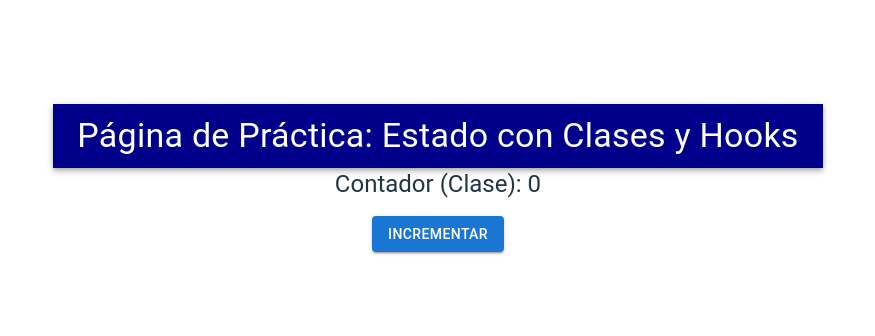
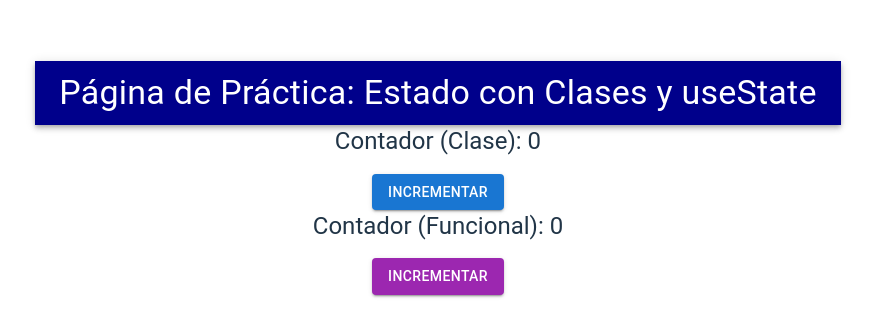
Before and after one commit to tokki9/Vite-React, a React (Vite) app: page / in a window 1280 px wide. Shown: the part 222-558 px from the top of the page, without its empty margins (202-1077 px from the left). Built offline with nearby package versions, Linux system fonts and the light colour scheme.

Commit message:
Uso de useState

```diff
--- a/src/App.jsx
+++ b/src/App.jsx
@@ -2,8 +2,7 @@
 Archivo : index.html
 Autor : Paolo Jesus Mansilla Ttito
 Fecha : 29/09/2024
-Descripción : Agregaremos un boton de Material UI con un evento onClick
-para incrementar un contador.
+Descripción : Uso de estado con useState
 */
 import reactLogo from './assets/react.svg'
 import viteLogo from '/vite.svg'
@@ -11,12 +10,14 @@ import './App.css'
 import React from 'react';
 import Header from './Header';
 import ContadorClase from './ContadorClase';
+import ContadorFuncional from './ContadorFuncional';
 
 function App() {
   return (
     <div>
-      <Header titulo="Página de Práctica: Estado con Clases y Hooks" />
+      <Header titulo="Página de Práctica: Estado con Clases y useState" />
       <ContadorClase />
+      <ContadorFuncional />
     </div>
   );
 }
--- /dev/null
+++ b/src/ContadorFuncional.jsx
@@ -0,0 +1,28 @@
+// src/ContadorFuncional.jsx
+import React, { useState } from 'react';
+import { Button, Typography } from '@mui/material';
+
+const ContadorFuncional = () => {
+  const [contador, setContador] = useState(0);
+
+  const incrementar = () => {
+    setContador(contador + 1);
+  }
+
+  return (
+    <div>
+      <Typography variant="h5" component="div" sx={{ marginBottom: 2 }}>
+        Contador (Funcional): {contador}
+      </Typography>
+      <Button
+        variant="contained"
+        color="secondary"
+        onClick={incrementar}
+      >
+        Incrementar
+      </Button>
+    </div>
+  );
+}
+
+export default ContadorFuncional;
```
